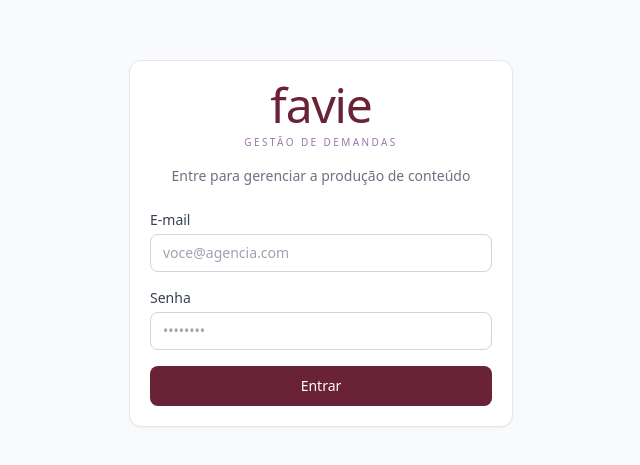
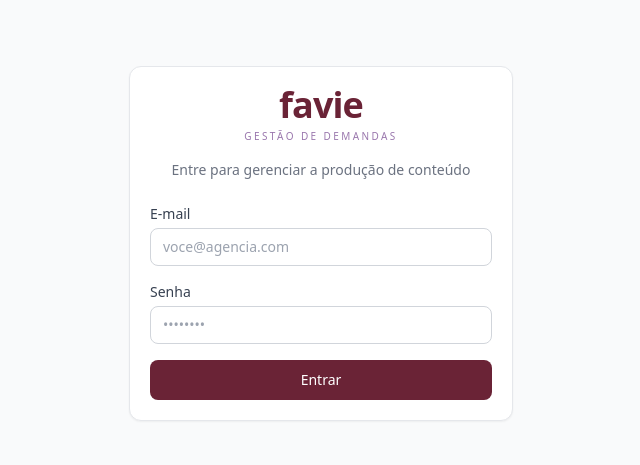
Before and after one commit to imaginelabsmkt-cyber/Claude-, a Next.js app: page /login in a window 1280 px wide. Shown: the part 157-622 px from the top of the page, without its empty margins (319-959 px from the left). Built offline with nearby package versions, Linux system fonts and the light colour scheme.

Commit message:
Logo favie: peso forte (bold) como antes
Restaura o peso encorpado do logotipo (font-bold) na barra lateral e no
login, mantendo o nome em minúsculo.

Co-Authored-By: Claude Opus 4.8 <noreply@anthropic.com>
Claude-Session: https://claude.ai/code/session_019Trv9UJrj5HBg233vdxfEP

```diff
--- a/app/(auth)/login/page.tsx
+++ b/app/(auth)/login/page.tsx
@@ -64,7 +64,7 @@ export default function LoginPage() {
       <Card className="w-full max-w-sm">
         <CardContent className="space-y-6">
           <div className="text-center">
-            <h1 className="text-5xl font-light lowercase leading-none tracking-tight text-brand-600">
+            <h1 className="text-4xl font-bold lowercase leading-none tracking-tight text-brand-600">
               favie
             </h1>
             <p className="mt-1.5 text-[10px] font-medium uppercase tracking-[0.24em] text-lilas-500">
--- a/components/layout/sidebar.tsx
+++ b/components/layout/sidebar.tsx
@@ -50,7 +50,7 @@ export function Sidebar({
         )}
       >
         <div className="flex h-16 flex-col justify-center border-b border-gray-200 px-5">
-          <span className="text-2xl font-light lowercase leading-none tracking-tight text-brand-600">
+          <span className="text-2xl font-bold lowercase leading-none tracking-tight text-brand-600">
             favie
           </span>
           <span className="mt-0.5 text-[9px] font-medium uppercase tracking-[0.22em] text-lilas-500">
```
